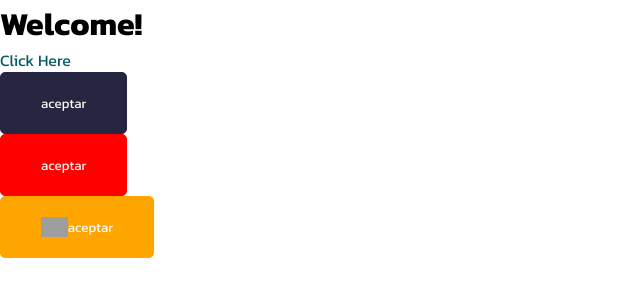
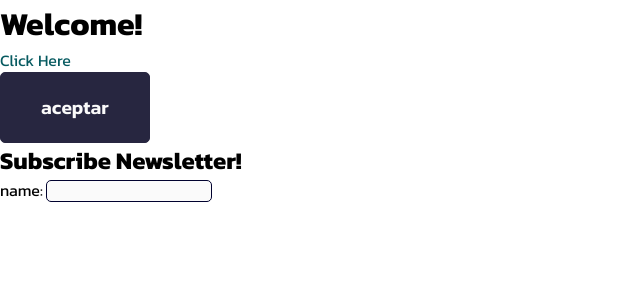
Before and after one commit to Al3x4nDr0s/Proyecto-Marketplace-NFTs, a React (Create React App) app in the folder client/: page / in a window 1280 px wide. Shown: the top 300 px of the page, without its empty margins (0-640 px from the left). Built offline with nearby package versions, Linux system fonts and the light colour scheme; grey boxes are pictures that could not be loaded.

Commit message:
add(input and conditional) * Se agrego un styleInput con sus respectivas props * componente If con props Conditional, Then, Else, children * Se modifico el componente Footer

```diff
--- a/client/src/App.js
+++ b/client/src/App.js
@@ -1,25 +1,31 @@
 import { Fragment } from 'react';
-import { Route, Routes } from "react-router-dom"
+import { Route, Routes, BrowserRouter, Outlet } from "react-router-dom"
 import LandingPage from "./components/LandingPage";
 import Footer from "./components/Footer/Footer.jsx";
 import Home from "./components/Home/Home";
 
 import './App.css';
-
+function MainLayout() {
+  return (
+    <div>
+      {/* <NavBar/> */}
+      <Outlet />
+      <Footer />
+    </div>
+  )
+}
 
 function App() {
   return (
     <div className="App">
-      <Routes>
-        <Route exact path={"/"} element={<LandingPage />}/>
-        <Route exact path={"/home"} element={
-          <Fragment>
-            {/* <NavBar/> */}
-            <Home />
-            <Footer />
-          </Fragment>
-        }/>
-      </Routes>
+      <BrowserRouter>
+        <Routes>
+          <Route element={<MainLayout />}>
+            <Route exact path={"/"} element={<LandingPage />} />
+            <Route exact path={"/home"} element={<h1>Home</h1>} />
+          </Route>
+        </Routes>
+      </BrowserRouter>
     </div>
   );
 }
--- a/client/src/components/Footer/Footer.jsx
+++ b/client/src/components/Footer/Footer.jsx
@@ -1,13 +1,23 @@
-import React from 'react'
+import React from "react";
 
+import Input from "../shared/Input.jsx";
+
+import styled from "styled-components";
 // font-family: 'Kanit', sans-serif;
+
+const ContainerFooter = styled.div`
+  width: 100%;
+  bottom: 0;
+  height: 100%;
+`;
 
 const Footer = () => {
   return (
-    <div>
-        <h1>Mi Footer</h1>
-    </div>
-  )
-}
+      <ContainerFooter>
+        <h2>Subscribe Newsletter!</h2>
+        <Input label="name" />
+      </ContainerFooter>
+  );
+};
 
-export default Footer
+export default Footer;
--- a/client/src/components/LandingPage.jsx
+++ b/client/src/components/LandingPage.jsx
@@ -7,9 +7,9 @@ function LandingPage() {
         <div>
             <h1 style={{fontFamily: 'Kanit'}}>Welcome!</h1>
             <Link to="/home" style={{fontFamily: 'Kanit', textDecoration: 'none', color: '#065A60'}}>Click Here</Link>
-            <Button title="aceptar" onClick={() => console.log('entro')}/>
-            <Button color="red" title="aceptar"/>
-            <Button color="orange" icon="search" title="aceptar"/>
+            <Button title="aceptar"/>
+            {/* <Button color="red" title="aceptar"/>
+            <Button color="orange" icon="search" title="aceptar"/> */}
         </div>
     );
 }
--- a/client/src/components/shared/Button.jsx
+++ b/client/src/components/shared/Button.jsx
@@ -7,6 +7,8 @@ const StyledButton = styled.button`
   cursor: pointer;
   color: var(--secondFontColor);
   padding: 20px 40px;
+  font-weight: 600;
+  font-size: 1.2rem;
   outline: none;
   background: ${(props) => props.color || "#272640"};
   display: flex;
@@ -21,10 +23,6 @@ const StyledButton = styled.button`
   }
 `;
 
-const InputDefault = styled.input`
-
-`
-
 const iconDictionary = {
     search: "https://cdn-icons-png.flaticon.com/512/64/64673.png",
 }
--- a/client/src/components/shared/Input.jsx
+++ b/client/src/components/shared/Input.jsx
@@ -1 +1,50 @@
-import Styled from "styled-components";
+import styled from "styled-components";
+
+const StyledInput = styled.input`
+  background-color: var(--secondFontColor);
+  border-radius: 5px;
+//   padding: 10px 40px;
+  outline: none;
+  border: 1.5px solid #01022f;
+`;
+
+export default function Input(props) {
+  const { placeholder, value, type, name, label, onChange } = props;
+  const Format = () => (
+    <StyledInput
+      placeholder={placeholder}
+      value={value}
+      type={type}
+      name={name}
+      label={label}
+      onChange={onChange}
+      id={name}
+    />
+  );
+  return (
+    <If
+      condition={label}
+      Then={
+        <div>
+          {label && (
+            <label>
+              {label}: {<Format />}
+            </label>
+          )}
+        </div>
+      }
+      Else={<Format />}
+    />
+  );
+}
+
+function If(props) {
+  const { condition, Then = null, Else = null, children = null } = props;
+  if (condition) {
+    if (children) return <>{children}</>;
+    else return <>{Then}</>;
+  } else {
+    if (Else) return <>{Else}</>;
+    return null;
+  }
+}
--- a/client/src/index.js
+++ b/client/src/index.js
@@ -5,9 +5,7 @@ import {BrowserRouter} from "react-router-dom"
 
 const root = ReactDOM.createRoot(document.getElementById('root'));
 root.render(
-  <BrowserRouter>
     <React.StrictMode>
       <App />
     </React.StrictMode>
-  </BrowserRouter>
 );
```
Also changed, not shown: client/src/redux/store/index.js (added).
